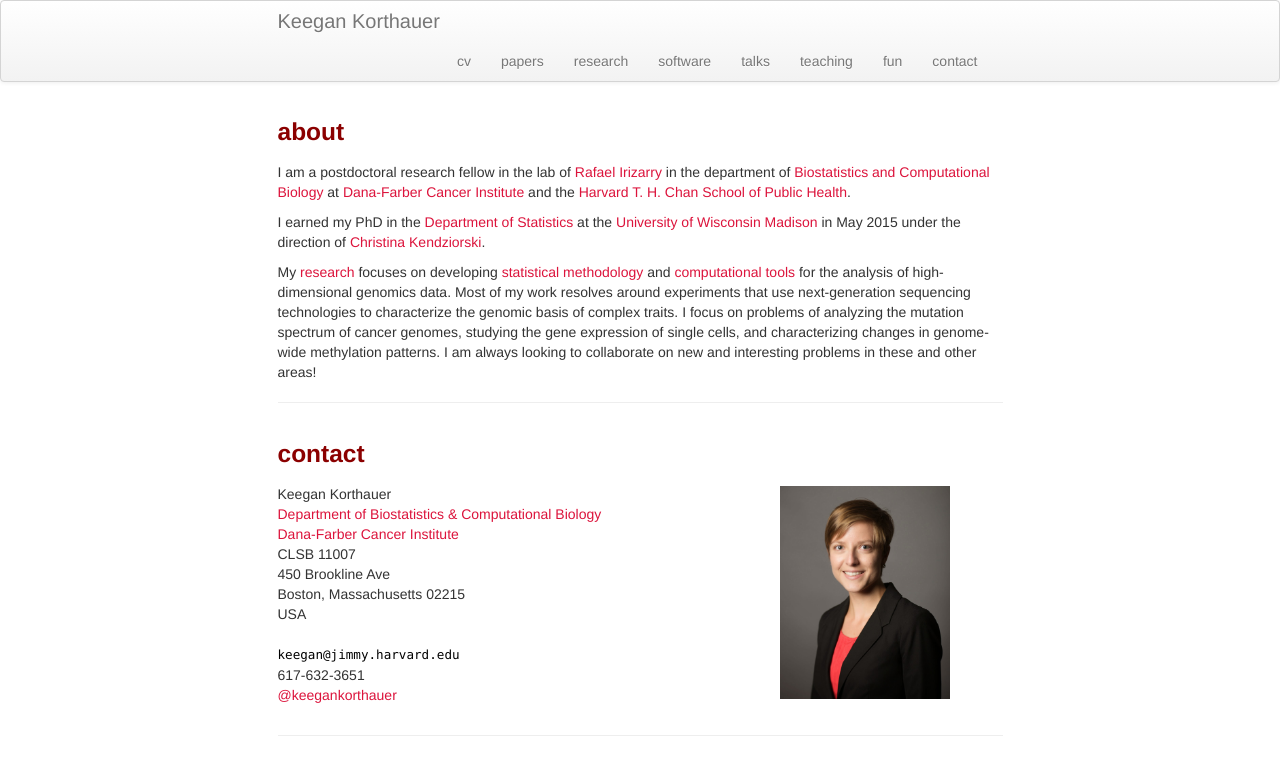
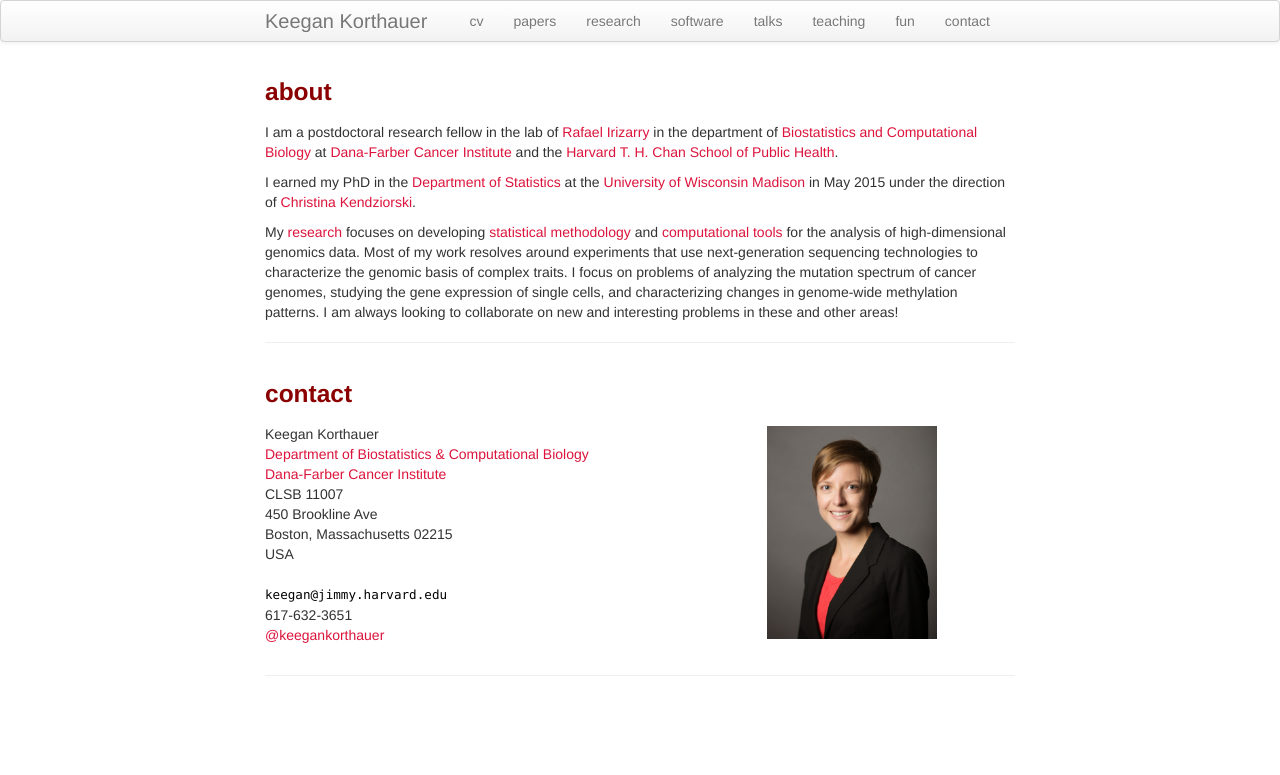
Before and after one commit to kdkorthauer/kdkorthauer.github.io, a Jekyll site: the page built from index.md, in a window 1280 px wide. Shown: the top 775 px of the page. Built offline with Jekyll 4.4.1, drawn with Linux system fonts in a browser that asks for light colours.

Commit message:
widen navbar

```diff
--- a/assets/themes/twitter/css/style.css
+++ b/assets/themes/twitter/css/style.css
@@ -1,7 +1,7 @@
 /* Custom container */
 .container-narrow {
   margin: 0 auto;
-  max-width: 725px; }
+  max-width: 750px; }
 
 .container-narrow > hr {
   margin: 30px 0; }
```
